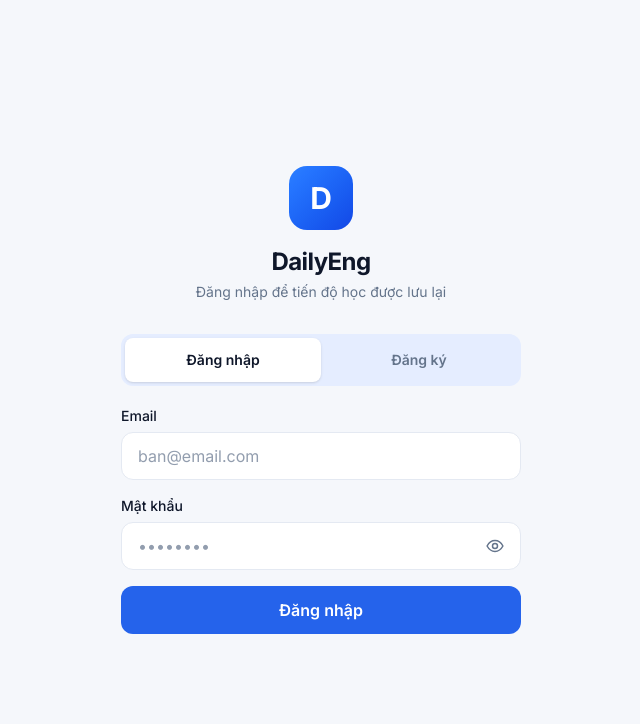
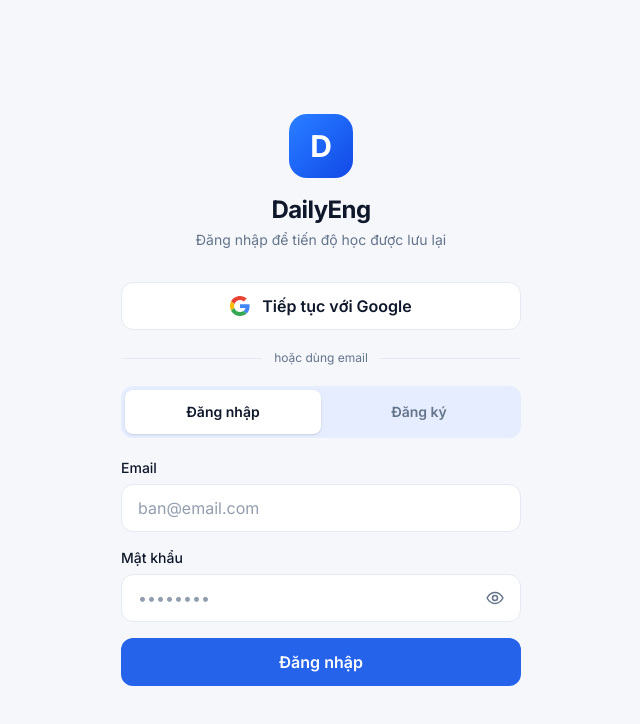
Before and after one commit to HoangThong05/DailyEng, a Next.js app: page /dang-nhap in a window 1280 px wide. Shown: the top 724 px of the page, without its empty margins (319-959 px from the left). Built offline with nearby package versions, Linux system fonts and the light colour scheme.

Commit message:
feat: dang nhap bang Google, lay ten tu tai khoan Google

```diff
--- a/app/_components/icons.tsx
+++ b/app/_components/icons.tsx
@@ -46,6 +46,30 @@
       <path d="M8 20v-5" />
       <path d="M13 20V9" />
       <path d="M18 20v-8" />
+    </svg>
+  );
+}
+
+/** Logo Google chính chủ — bốn màu, không tô theo currentColor. */
+export function GoogleIcon({ className }: IconProps) {
+  return (
+    <svg viewBox="0 0 48 48" className={className} aria-hidden>
+      <path
+        fill="#EA4335"
+        d="M24 9.5c3.54 0 6.71 1.22 9.21 3.6l6.85-6.85C35.9 2.38 30.47 0 24 0 14.62 0 6.51 5.38 2.56 13.22l7.98 6.19C12.43 13.72 17.74 9.5 24 9.5z"
+      />
+      <path
+        fill="#4285F4"
+        d="M46.98 24.55c0-1.57-.15-3.09-.38-4.55H24v9.02h12.94c-.58 2.96-2.26 5.48-4.78 7.18l7.73 6c4.51-4.18 7.09-10.36 7.09-17.65z"
+      />
+      <path
+        fill="#FBBC05"
+        d="M10.53 28.59c-.48-1.45-.76-2.99-.76-4.59s.27-3.14.76-4.59l-7.98-6.19C.92 16.46 0 20.12 0 24c0 3.88.92 7.54 2.56 10.78l7.97-6.19z"
+      />
+      <path
+        fill="#34A853"
+        d="M24 48c6.48 0 11.93-2.13 15.89-5.81l-7.73-6c-2.15 1.45-4.92 2.3-8.16 2.3-6.26 0-11.57-4.22-13.47-9.91l-7.98 6.19C6.51 42.62 14.62 48 24 48z"
+      />
     </svg>
   );
 }
--- /dev/null
+++ b/app/auth/callback/route.ts
@@ -0,0 +1,26 @@
+import { NextResponse, type NextRequest } from "next/server";
+import { createClient } from "@/lib/supabase/server";
+
+/**
+ * Đích quay về sau khi đăng nhập bằng nhà cung cấp bên ngoài (Google).
+ *
+ * Google → Supabase → về đây kèm ?code. Đổi code lấy phiên đăng nhập, việc này
+ * cần chuỗi bí mật PKCE đã được ghi vào cookie lúc bấm nút ở /dang-nhap.
+ */
+export async function GET(request: NextRequest) {
+  const { searchParams, origin } = request.nextUrl;
+  const code = searchParams.get("code");
+
+  // Người dùng bấm Huỷ ở màn hình Google, hoặc Google từ chối.
+  if (searchParams.get("error")) {
+    return NextResponse.redirect(`${origin}/dang-nhap?loi=google`);
+  }
+
+  if (code) {
+    const supabase = await createClient();
+    const { error } = await supabase.auth.exchangeCodeForSession(code);
+    if (!error) return NextResponse.redirect(`${origin}/`);
+  }
+
+  return NextResponse.redirect(`${origin}/dang-nhap?loi=google`);
+}
--- a/app/dang-nhap/actions.ts
+++ b/app/dang-nhap/actions.ts
@@ -1,8 +1,9 @@
 "use server";
 
+import { headers } from "next/headers";
 import { redirect } from "next/navigation";
 import type { AuthError } from "@supabase/supabase-js";
-import { VERIFY_PATH } from "@/lib/supabase/proxy";
+import { LOGIN_PATH, VERIFY_PATH } from "@/lib/supabase/proxy";
 import { createClient } from "@/lib/supabase/server";
 
 export type AuthState = {
@@ -13,6 +14,20 @@
 function safeRedirect(target: string) {
   if (!target.startsWith("/") || target.startsWith("//")) return "/";
   return target;
+}
+
+/**
+ * Địa chỉ gốc của bản đang chạy, để Google biết quay về đâu.
+ * Lấy từ header thay vì hằng số nên localhost và bản deploy đều đúng.
+ */
+async function siteOrigin() {
+  const headerList = await headers();
+  const origin = headerList.get("origin");
+  if (origin) return origin;
+
+  const host = headerList.get("x-forwarded-host") ?? headerList.get("host");
+  const proto = headerList.get("x-forwarded-proto") ?? "https";
+  return host ? `${proto}://${host}` : "";
 }
 
 function verifyUrl(email: string) {
@@ -34,6 +49,26 @@
     default:
       return error.message;
   }
+}
+
+/**
+ * Bắt đầu đăng nhập bằng Google.
+ *
+ * Gọi ở server nên signInWithOAuth không tự chuyển trang mà trả về URL của
+ * Google — ta tự redirect. Chuỗi bí mật PKCE được ghi vào cookie ngay tại đây,
+ * nhờ vậy /auth/callback đọc lại được để đổi lấy phiên đăng nhập.
+ */
+export async function signInWithGoogle() {
+  const supabase = await createClient();
+
+  const { data, error } = await supabase.auth.signInWithOAuth({
+    provider: "google",
+    options: { redirectTo: `${await siteOrigin()}/auth/callback` },
+  });
+
+  if (error || !data.url) redirect(`${LOGIN_PATH}?loi=google`);
+
+  redirect(data.url);
 }
 
 export async function authenticate(
--- a/app/dang-nhap/auth-form.tsx
+++ b/app/dang-nhap/auth-form.tsx
@@ -1,8 +1,8 @@
 "use client";
 
 import { useActionState, useState } from "react";
-import { EyeIcon, EyeOffIcon } from "@/app/_components/icons";
-import { authenticate, type AuthState } from "./actions";
+import { EyeIcon, EyeOffIcon, GoogleIcon } from "@/app/_components/icons";
+import { authenticate, signInWithGoogle, type AuthState } from "./actions";
 
 const EMPTY: AuthState = {};
 
@@ -27,6 +27,22 @@
 
   return (
     <div className="space-y-5">
+      <form action={signInWithGoogle}>
+        <button
+          type="submit"
+          className="border-border bg-card flex min-h-12 w-full items-center justify-center gap-3 rounded-xl border text-base font-semibold transition-transform duration-100 active:scale-[0.98]"
+        >
+          <GoogleIcon className="h-5 w-5" />
+          Tiếp tục với Google
+        </button>
+      </form>
+
+      <div className="flex items-center gap-3">
+        <span className="bg-border h-px flex-1" />
+        <span className="text-muted text-xs">hoặc dùng email</span>
+        <span className="bg-border h-px flex-1" />
+      </div>
+
       {/* Chuyển giữa Đăng nhập / Đăng ký */}
       <div
         role="tablist"
--- a/app/dang-nhap/page.tsx
+++ b/app/dang-nhap/page.tsx
@@ -3,6 +3,13 @@
 import { AuthForm } from "./auth-form";
 
 export const metadata: Metadata = { title: "Đăng nhập" };
+
+/** Thông báo ứng với tham số ?loi= mà các luồng đăng nhập đá về đây. */
+const ERROR_MESSAGES: Record<string, string | undefined> = {
+  "xac-nhan":
+    "Link xác nhận không hợp lệ hoặc đã hết hạn. Đăng nhập lại để nhận mã mới.",
+  google: "Đăng nhập bằng Google không thành công. Thử lại nhé.",
+};
 
 export default async function DangNhapPage({
   searchParams,
@@ -10,7 +17,7 @@
   const params = await searchParams;
   const raw = params[REDIRECT_PARAM];
   const next = typeof raw === "string" ? raw : "/";
-  const confirmFailed = params.loi === "xac-nhan";
+  const errorMessage = ERROR_MESSAGES[String(params.loi ?? "")];
 
   return (
     <main className="pt-safe pb-safe flex flex-1 flex-col justify-center px-6 py-10">
@@ -27,13 +34,12 @@
         </p>
       </div>
 
-      {confirmFailed ? (
+      {errorMessage ? (
         <p
           role="alert"
           className="mb-4 rounded-xl bg-red-500/10 px-4 py-3 text-sm font-medium text-red-500"
         >
-          Link xác nhận không hợp lệ hoặc đã hết hạn. Đăng nhập lại để nhận link
-          mới.
+          {errorMessage}
         </p>
       ) : null}
 
--- a/lib/supabase/client.ts
+++ /dev/null
@@ -1,9 +0,0 @@
-import { createBrowserClient } from "@supabase/ssr";
-import type { Database } from "@/lib/database.types";
-import { getSupabaseEnv } from "./env";
-
-/** Client Supabase dùng trong Client Component (chạy ở trình duyệt). */
-export function createClient() {
-  const { url, key } = getSupabaseEnv();
-  return createBrowserClient<Database>(url, key);
-}
```
Also changed, not shown: 1 other file (tests, documents, lock files or other folders).
